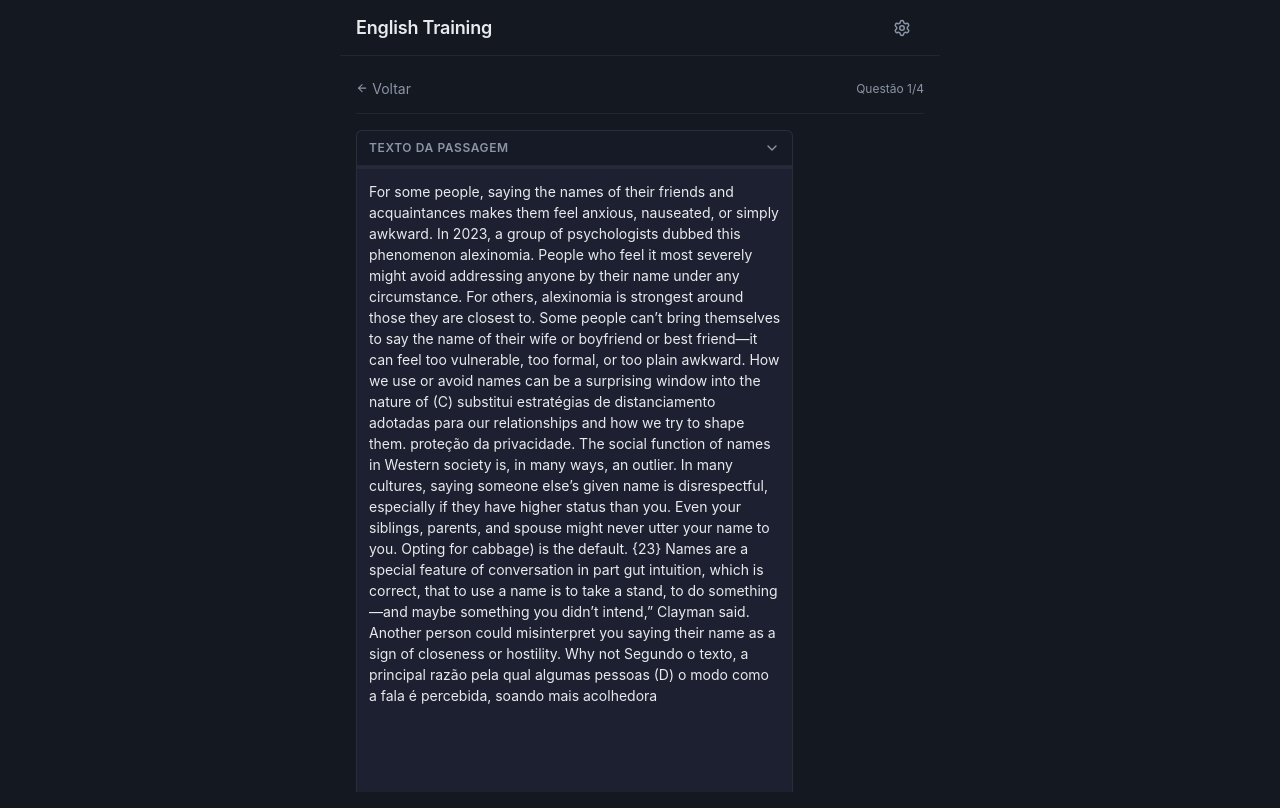
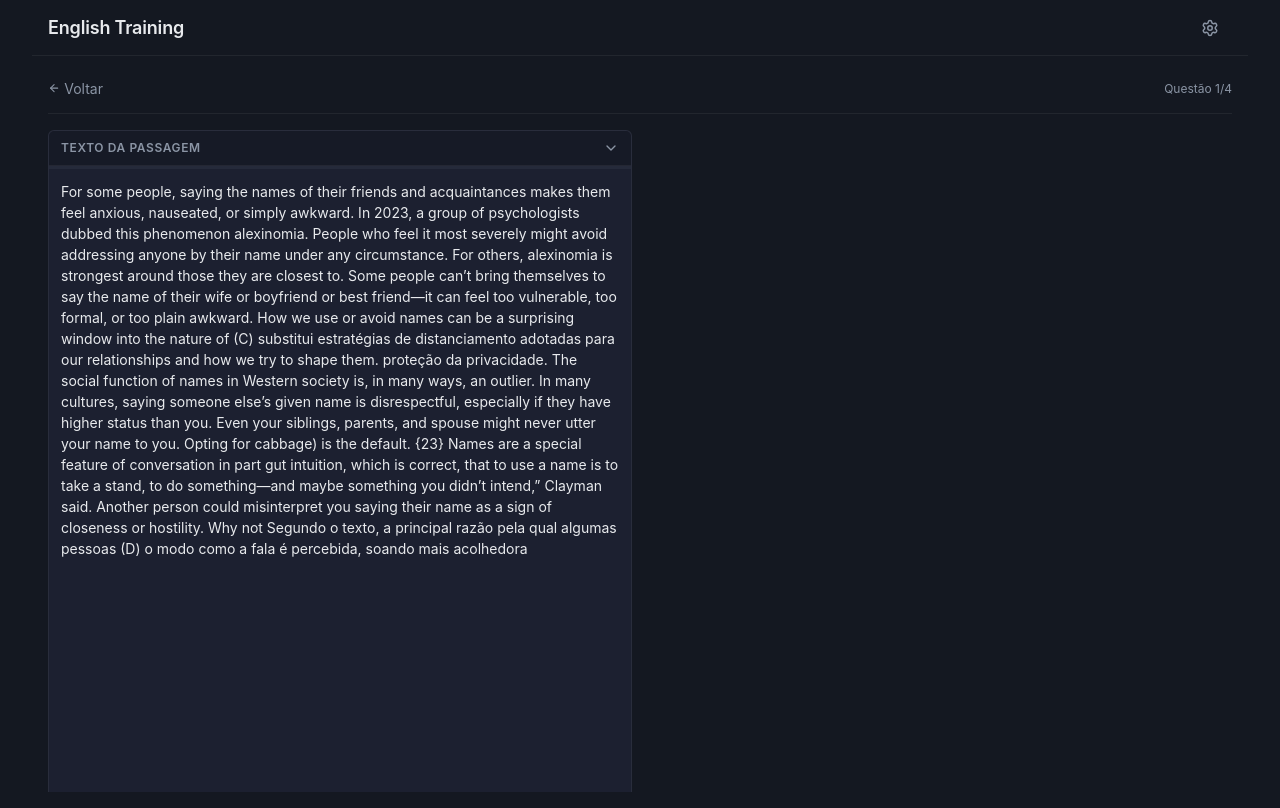
Before and after one commit to calvinsiost/english_training, a plain HTML site: page index.html in a window 1280 px wide. Both pictures are taken after a click on the button "Nova Passagem". Drawn offline with nearby package versions, Linux system fonts and the light colour scheme.

Commit message:
Fix desktop layout - expand app container for study view
Use :has() selector to expand #app max-width to 1400px when
study view is active on desktop (>900px).

```diff
--- a/css/study-layout.css
+++ b/css/study-layout.css
@@ -5,8 +5,14 @@
    ===================================================== */
 
 @media (min-width: 900px) {
-  /* Remove max-width limitation for study view */
-  #app:has(#study.view--active) .main-content {
+  /* Expand app container when study view is active */
+  body:has(#study.view--active) #app {
+    max-width: 1400px;
+    width: 95%;
+  }
+
+  /* Ensure main-content uses full width */
+  body:has(#study.view--active) .main-content {
     max-width: none;
     width: 100%;
     padding: var(--space-4);
```
